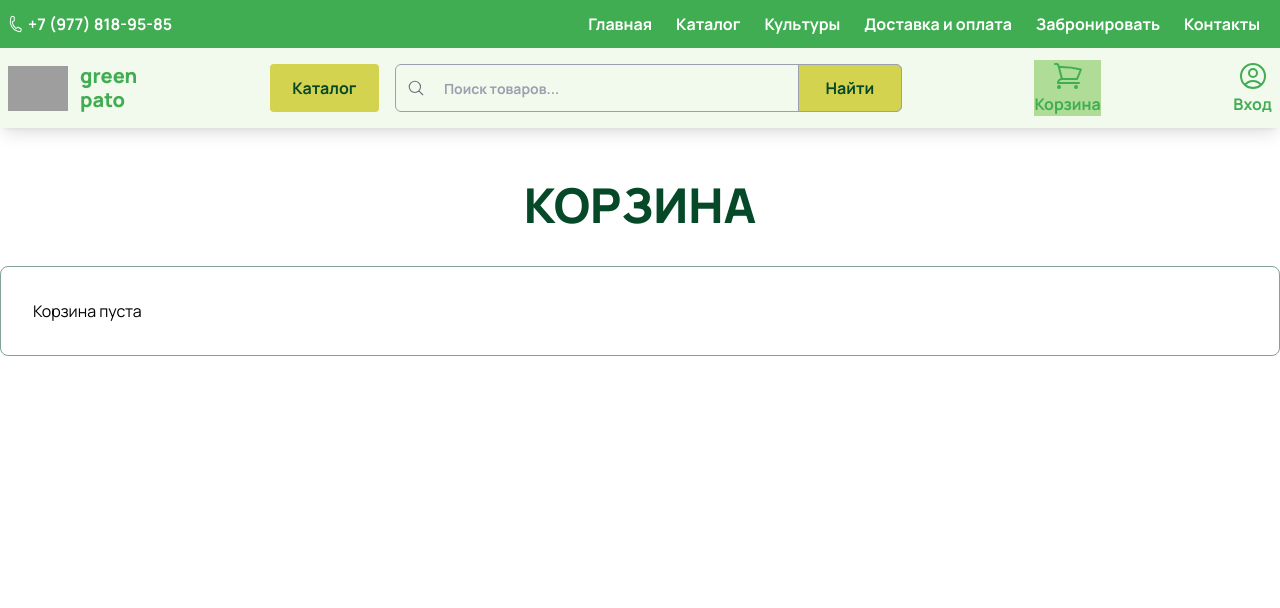
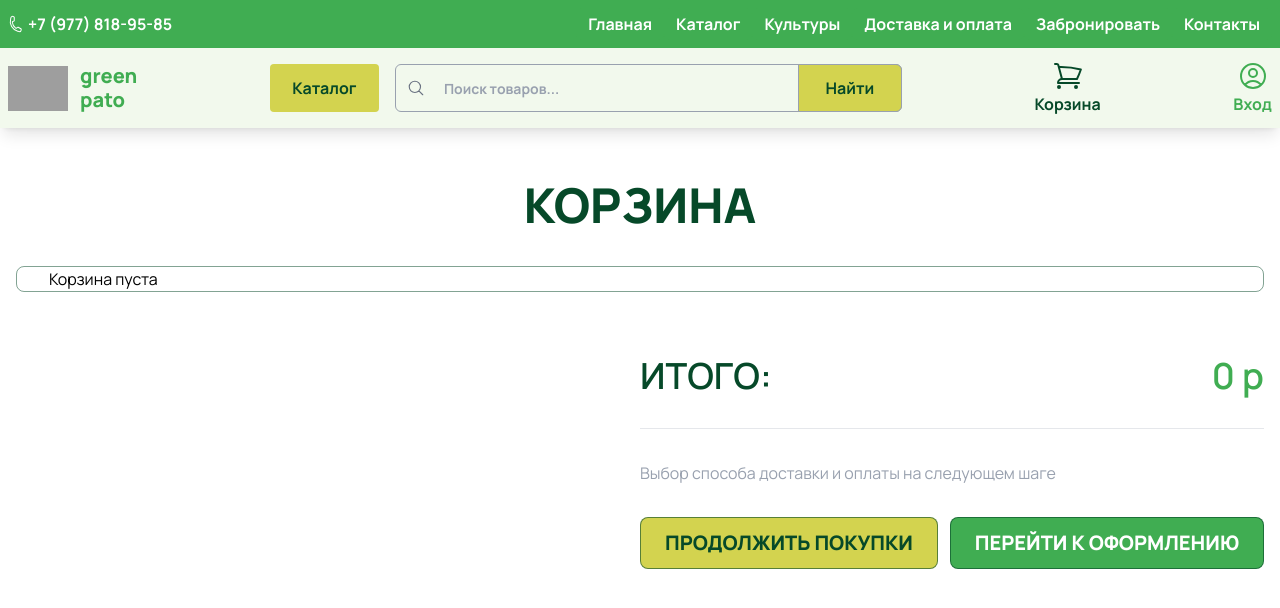
Before and after one commit to yuthala/gp-vps, a Next.js app: page /shopping-cart in a window 1280 px wide. Shown: the top 608 px of the page. Built offline with nearby package versions, Linux system fonts and the light colour scheme; grey boxes are pictures that could not be loaded; a web font is replaced by a local one.

Commit message:
cart - totals section

```diff
--- /dev/null
+++ b/app/checkout/page.tsx
@@ -0,0 +1,5 @@
+export default function CheckoutPage() {
+	return(
+		<div>Страница оформления заказа</div>
+	)
+}
--- a/app/lib/shoppingCartActions.ts
+++ b/app/lib/shoppingCartActions.ts
@@ -23,8 +23,7 @@ export async function createShoppingCart(cartItem: CartItem) {
 		console.log('cartItem exists :', cartItemexists )
 
 		if (cartItemexists.length != 0) {
-			console.log('changing quantity')
-				for (let i:number = 0; i < parsedCart.cartItems.length; i++) {
+			for (let i:number = 0; i < parsedCart.cartItems.length; i++) {
 				if (parsedCart.cartItems[i].id === cartItem.id && parsedCart.cartItems[i].packageSize === cartItem.packageSize) {
 					parsedCart.cartItems[i].qty += cartItem.qty
 					parsedCart.cartItems[i].totalSum = parsedCart.cartItems[i].qty * parsedCart.cartItems[i].price
@@ -35,7 +34,6 @@ export async function createShoppingCart(cartItem: CartItem) {
 			parsedCart.cartItems.push(cartItem);
 			localStorage.setItem('cartKey', JSON.stringify(parsedCart));
 		}
-		//localStorage.setItem('cartKey', JSON.stringify(parsedCart));
 	} else {
 		//создаем пустую корзину
 			const shoppingCart:ShoppingCart = {
@@ -76,7 +74,7 @@ export async function updateTotalSumInUI(cartItem: CartItem) {
 	return data;
 }
 
-//Удалить все элементы из корзины. Вызывает при добавлении в корзину
+//Удалить все элементы из корзины. Вызываетcz при добавлении в корзину
 export async function deleteAllCartItems() {
 	const savedCartData = localStorage.getItem('cartKey');
 		if (savedCartData) {
--- a/app/ui/Pricing.tsx
+++ b/app/ui/Pricing.tsx
@@ -1,33 +1,36 @@
-// components/Price.tsx
-import React from 'react';
-
 interface PricingProps {
   value?: number;
   prefix?: string;
-  suffix?: string;
   className?: string;
-  size?: 'sm' | 'md' | 'lg' | 'xl';
+  containerClassName?: string; // Optional class for the flex container
+	classNameValue?: string; //Optional class for value span
 }
 
 export default function Pricing({
   value,
   prefix,
-  suffix,
   className = '',
-  size = 'xl'
+  containerClassName = '',
+	classNameValue = '',
 }: PricingProps) {
-  const sizeClasses = {
-    sm: 'text-sm',
-    md: 'text-base',
-    lg: 'text-lg',
-    xl: 'text-2xl'
-  };
 
   return (
-    <span className={`${sizeClasses[size]} ${className}`}>
-      {prefix && <span>{prefix} </span>}
-      {value !== undefined ? `${value} р` : null}
-      {suffix && <span> {suffix}</span>}
-    </span>
+    <div className={`flex items-center ${containerClassName}`}>
+      {prefix &&
+        <span className={className}>{prefix}</span>
+      }
+      {value !== undefined &&
+        <span className={classNameValue}>{value} р</span>
+      }
+    </div>
   );
 }
+
+//Образец использования:
+	// <Pricing
+	// 	className="text-2xl font-semibold"
+	//containerClassName="justify-between"
+	// 	value={product.price}
+	// 	prefix="Цена:"
+	// >
+	// </Pricing>
--- a/app/ui/header/header-bottom-links.tsx
+++ b/app/ui/header/header-bottom-links.tsx
@@ -17,17 +17,30 @@ export default function BottomHeaderLinks() {
 		<>
 			{links.map((link) => {
 				const LinkIcon = link.icon;
+				const isActive = pathname === link.href;
+
 				return (
 					<a
 						key={link.name}
 						href={link.href}
-							className={clsx ('flex flex-col items-center gap-0 text-normal font-bold text-(--secondary)',
+						className={clsx(
+							'group flex flex-col items-center gap-0 text-normal font-bold transition-all duration-200 hover:scale-110',
 							{
-											'bg-(--light-green)' : pathname === link.href
+								'bg-transparent': isActive,
+								'text-(--secondary)': !isActive,
+								'text-foreground': isActive,
 							},
 						)}
 					>
-									<LinkIcon className="w-8 text-(--secondary)" />
+						<LinkIcon
+							className={clsx(
+								'w-8 transition-colors duration-200',
+								{
+									'text-(--secondary)': !isActive,
+									'text-foreground': isActive,
+								}
+							)}
+						/>
 						<p className="hidden md:block">{link.name}</p>
 					</a>
 				);
--- a/app/ui/shoppingCart/ShoppingCartComponent.tsx
+++ b/app/ui/shoppingCart/ShoppingCartComponent.tsx
@@ -1,8 +1,11 @@
 "use client";
 
 import { useEffect, useState } from "react";
+import Link from "next/link";
 import type { CartItem } from "@/app/lib/definitions";
 import Heading from "../Heading";
+import Pricing from '@/app/ui/Pricing';
+import Button from '@/app/ui/Button';
 import ShoppingCartLine from './ShoppingCartLine';
 import { deleteItemFromCart } from "../../lib/shoppingCartActions";
 
@@ -27,13 +30,18 @@ export default function ShoppingCartComponent() {
 			}
   };
 
+	// Calculate total from cart items
+	const cartTotal = shoppingCart?.cartItems.reduce((sum, item) => {
+		return sum + (item.price * item.qty);
+	}, 0) || 0;
+
   return (
-    <div className="flex flex-col items-center gap-4 sm:gap-8">
+    <div className="flex flex-col items-center gap-4 sm:gap-8 px-2 sm:px-4">
       <Heading level={2} className="">Корзина</Heading>
-      <div className="w-full rounded-lg border  border-[#064929]/50 p-3 sm:p-8 flex flex-col gap-4 sm:gap-8">
+      <div className="w-full rounded-lg border  border-[#064929]/50 px-4 sm:px-8 flex flex-col divide-y divide-gray-200">
         {shoppingCart?.cartItems && shoppingCart.cartItems.length > 0 ? (
           shoppingCart.cartItems.map((item: CartItem, index: number) => (
-            <div key={index}>
+            <div className="py-4 sm:py-8" key={index}>
 							<ShoppingCartLine item={item} index={index} onRemove={() => handleRemoveItem(item)}/>
             </div>
           ))
@@ -41,6 +49,42 @@ export default function ShoppingCartComponent() {
           <div>Корзина пуста</div>
         )}
       </div>
+
+			<div className="flex justify-end w-full">
+				<div className="py-4 sm:py-8 w-1/2 border-b border-gray-200">
+					<Pricing
+						className="text-2xl sm:text-4xl text-foreground font-semibold uppercase"
+						containerClassName="justify-between w-full"
+						value={cartTotal}
+						prefix="Итого:"
+						classNameValue="text-(--secondary) text-2xl sm:text-4xl font-semibold lowercase"
+					>
+					</Pricing>
+				</div>
+			</div>
+			<div className="flex justify-end w-full">
+				<div className="w-1/2 text-gray-400 text-normal">Выбор способа доставки и оплаты на следующем шаге</div>
+			</div>
+			<div className="flex justify-end w-full pb-10">
+				<div className="w-1/2 flex items-center justify-between">
+				<Link href="/catalog">
+					<Button
+						color='#064929'
+						className="text-xl font-extrabold uppercase"
+						borderColor='#064929'
+					>Продолжить покупки</Button>
+				</Link>
+
+				<Link href="/checkout">
+					<Button
+						backgroundColor='#40AD52'
+						color='text-white'
+						className="text-xl font-extrabold uppercase"
+						borderColor='#064929'
+					>Перейти к оформлению</Button>
+				</Link>
+				</div>
+			</div>
     </div>
   );
 }
--- a/app/ui/shoppingCart/ShoppingCartLine.tsx
+++ b/app/ui/shoppingCart/ShoppingCartLine.tsx
@@ -4,27 +4,16 @@ import Image from "next/image";
 import type { CartItem } from "@/app/lib/definitions";
 import Counter from "@/app/ui/counter/Counter";
 import PriceComponent from '@/app/ui/shoppingCart/priceComponent';
-//import IconButton from "@/app/ui/IconButton";
 import { TrashIcon } from "@heroicons/react/24/outline";
 import { useState } from "react";
-import Pricing from "../Pricing";
-import { deleteItemFromCart } from "../../lib/shoppingCartActions";
 
 interface ShoppingCartLineProps {
   item: CartItem;
 	index: number;
-  //onQuantityChange?: (newQty: number) => void;
   onRemove: (item: CartItem) => void;
 }
 
 export default function ShoppingCartLine({ item, index, onRemove }: ShoppingCartLineProps) {
-
-// 	const handleQuantityChange = (newQty: number) => {
-// 	if (onQuantityChange) {
-// 		onQuantityChange(newQty);
-// 	}
-// };
-
  // 1. Create a local state for quantity
   const [quantity, setQuantity] = useState(item.qty);
 
@@ -34,10 +23,10 @@ export default function ShoppingCartLine({ item, index, onRemove }: ShoppingCart
   return (
     <div className="grid
       grid-cols-1
-			sm:grid-cols-2
-      lg:grid-cols-[2fr_5fr_2fr_2fr_1fr]
+			sm:grid-cols-[4fr_8fr]
+      lg:grid-cols-[2fr_5fr_2fr_3fr]
       gap-4
-      items-center
+      lg:items-center
       py-4
       border-b
       border-gray-200
@@ -45,7 +34,7 @@ export default function ShoppingCartLine({ item, index, onRemove }: ShoppingCart
 
       {/* Image */}
       <div className="w-full sm:w-50 flex justify-center sm:col-span-1">
-        <div className="relative w-32 h-32 sm:w-50 sm:h-50">
+        <div className="relative w-32 h-32 sm:w-40 sm:h-40 lg:w-50 lg:h-50">
           <Image
             src={item.imageSrc}
             alt={item.description}
@@ -56,12 +45,13 @@ export default function ShoppingCartLine({ item, index, onRemove }: ShoppingCart
       </div>
 
       {/* Description */}
-      <div className="flex text-center text-lg sm:text-2xl text-foreground font-extrabold sm:text-left sm:col-span-1">
+      <div className="flex text-center text-lg sm:text-2xl text-foreground font-extrabold  sm:col-span-1">
         {item.description}, {item.packageSize * item.measureUnit} г
       </div>
 
+			<div className="sm:col-span-2 grid grid-cols-subgrid gap-4 sm:grid-cols-[4fr_6fr_2fr]">
 				{/* Counter */}
-			<div className="sm:col-span-1">
+				<div className="sm:col-span-1 flex justify-center sm:block sm:w-full">
 					<Counter
 						initialValue={item.qty}
 						onChange={(newQty: number) => setQuantity(newQty)}
@@ -75,8 +65,6 @@ export default function ShoppingCartLine({ item, index, onRemove }: ShoppingCart
 					<PriceComponent
 						cartItem={updatedItem}>
 					</PriceComponent>
-        {/* <span className="text-sm text-[#40AD52]">{item.price} ₽/{item.packageSize * item.measureUnit} г</span>
-        <span className="text-xl sm:text-3xl text-[#40AD52] font-bold">{item.totalSum} ₽</span> */}
 				</div>
 
 				{/* Remove button */}
@@ -85,5 +73,6 @@ export default function ShoppingCartLine({ item, index, onRemove }: ShoppingCart
 					<TrashIcon className="w-7 h-10 text-green-900" />
 				</button>
 			</div>
+    </div>
   );
 }
```
Lines whose indentation alone changed are shown as unchanged.
